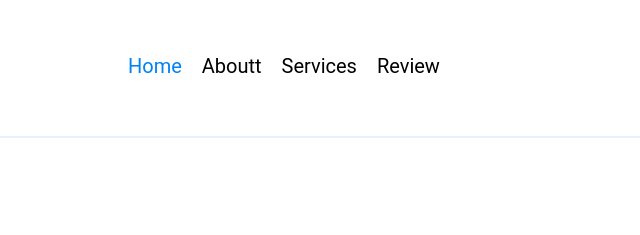
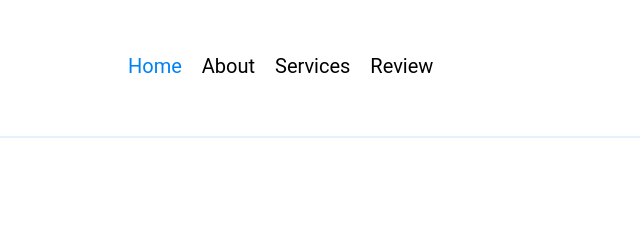
Before and after one commit to Dadaxonov/1imtihon, a plain HTML site: page index.html/index.html in a window 1280 px wide. Shown: the top 235 px of the page, 400-1040 px from the left. Drawn offline with nearby package versions, Linux system fonts and the light colour scheme.

Commit message:
git commit -m "skd"

```diff
--- a/index.html/index.html
+++ b/index.html/index.html
@@ -16,7 +16,7 @@
                             Home
                         </a>
                         <a href="#">
-                            Aboutt
+                            About
                         </a>
                         <a href="#">
                             Services
```
